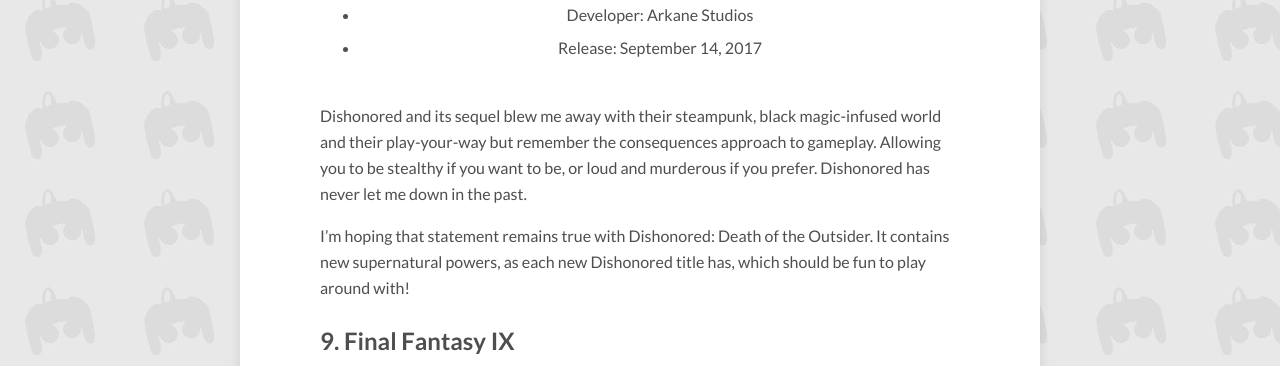
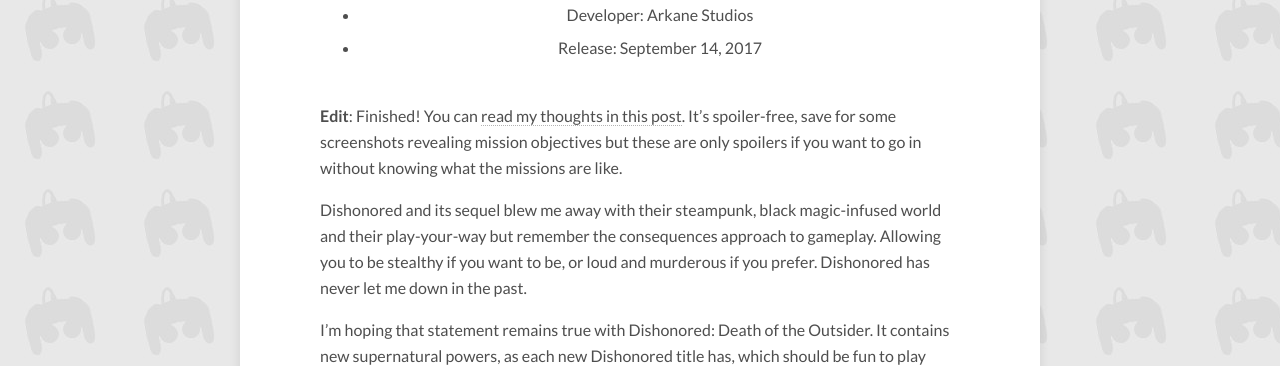
Before and after one commit to BravingTheBacklog/bravingthebacklog.github.io, a Jekyll site: the page built from _posts/2019-05-04-top-10-games-in-my-steam-backlog-may-2019.md, in a window 1280 px wide and 900 px high, scrolled down 1242 px, cut to the strip 154-520 px from the top of the window. Built offline with Jekyll 4.4.1, drawn with Linux system fonts in a browser that asks for light colours; nearby versions of some CDN libraries; comment, search, counter and statistics services are not loaded.

Commit message:
Check Dishonored: Death of the Outsider off of Stema backlog list

```diff
--- a/_posts/2019-05-04-top-10-games-in-my-steam-backlog-may-2019.md
+++ b/_posts/2019-05-04-top-10-games-in-my-steam-backlog-may-2019.md
@@ -49,7 +49,9 @@
 games. Whatever the Steam store page lists for release date and developer,
 that's what I've put here!
 
-## 10. {% include game.html game="Dishonored Death of the Outsider" %}
+## 10. {% include game.html game="Dishonored Death of the Outsider" checkmark="" %}
+
+**Edit**: Finished! You can [read my thoughts in this post]({% post_url 2020-03-09-what-im-playing-no-62 %}#Dishonored:DeathoftheOutsider). It's spoiler-free, save for some screenshots revealing mission objectives but these are only spoilers if you want to go in without knowing what the missions are like.
 
 Dishonored and its sequel blew me away with their steampunk, black magic-infused
 world and their play-your-way but remember the consequences approach to
```
